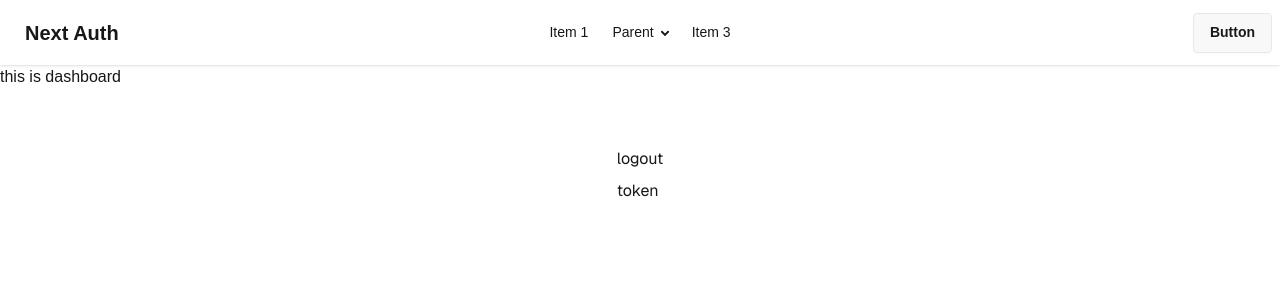
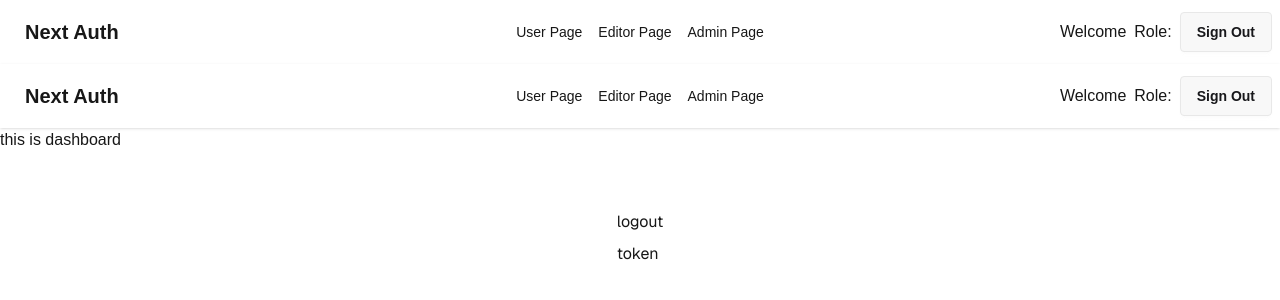
Before and after one commit to yusufyunuskaymaz/next-auth, a Next.js app: page /dashboard in a window 1280 px wide. Shown: the top 300 px of the page. Built offline with nearby package versions, Linux system fonts and the light colour scheme; no server answers.

Commit message:
refactor: move Navbar to layout-level with conditional rendering to avoid client-side hydration

```diff
--- /dev/null
+++ b/app/components/ConditionalNavbar.tsx
@@ -0,0 +1,24 @@
+"use client";
+
+import { usePathname } from "next/navigation";
+import Navbar from "./Navbar";
+import { signOut, useSession } from "next-auth/react";
+
+export default function ConditionalNavbar() {
+  const pathname = usePathname();
+
+  const hideNavbarRoutes = ["/login", "/register"];
+
+  if (hideNavbarRoutes.includes(pathname)) {
+    return null;
+  }
+
+  const { data } = useSession();
+  const user = data?.user;
+
+  const signOutApp = () => {
+    signOut({ callbackUrl: "/login" });
+  };
+
+  return <Navbar user={user} signOut={() => signOutApp()} />;
+}
--- a/app/components/Navbar.tsx
+++ b/app/components/Navbar.tsx
@@ -1,7 +1,6 @@
+import Link from "next/link";
 
-
-export default function Navbar() {
-
+export default function Navbar({ user, signOut }: any) {
   return (
     <div className="navbar bg-base-100 shadow-sm">
       <div className="navbar-start">
@@ -27,33 +26,10 @@ export default function Navbar() {
             tabIndex={0}
             className="menu menu-sm dropdown-content bg-base-100 rounded-box z-1 mt-3 w-52 p-2 shadow"
           >
-            <li>
-              <a>Item 1</a>
-            </li>
-            <li>
-              <a>Parent</a>
-              <ul className="p-2">
-                <li>
-                  <a>Submenu 1</a>
-                </li>
-                <li>
-                  <a>Submenu 2</a>
-                </li>
-              </ul>
-            </li>
-            <li>
-              <a>Item 3</a>
-            </li>
-          </ul>
-        </div>
-        <a className="btn btn-ghost text-xl">Next Auth</a>
-      </div>
-      <div className="navbar-center hidden lg:flex">
-        <ul className="menu menu-horizontal px-1">
-          <li>
-            <a>Item 1</a>
-          </li>
-          <li>
+           <Link href="/user">
+            <li>User Page</li>
+          </Link>
+          {/* <li>
             <details>
               <summary>Parent</summary>
               <ul className="p-2">
@@ -65,14 +41,55 @@ export default function Navbar() {
                 </li>
               </ul>
             </details>
+          </li> */}
+          <Link href="/editor">
+            <li>Editor Page</li>
+          </Link>
+          <Link href="/admin">
+          <li>
+            Admin Page
           </li>
+          </Link>
+          </ul>
+        </div>
+        <a href="/dashboard" className="btn btn-ghost text-xl">
+          Next Auth
+        </a>
+      </div>
+      <div className="navbar-center hidden lg:flex">
+        <ul className="menu menu-horizontal px-1 gap-4">
+          <Link href="/user">
+            <li>User Page</li>
+          </Link>
+          {/* <li>
+            <details>
+              <summary>Parent</summary>
+              <ul className="p-2">
+                <li>
+                  <a>Submenu 1</a>
+                </li>
+                <li>
+                  <a>Submenu 2</a>
+                </li>
+              </ul>
+            </details>
+          </li> */}
+          <Link href="/editor">
+            <li>Editor Page</li>
+          </Link>
+          <Link href="/admin">
           <li>
-            <a>Item 3</a>
+            Admin Page
           </li>
+          </Link>
         </ul>
       </div>
-      <div className="navbar-end">
-        <a className="btn">Button</a>
+      <div className="navbar-end flex gap-2">
+        <p>Welcome {user?.name}</p>
+        <p>Role: {user?.role}</p>
+        <a onClick={signOut} className="btn">
+          Sign Out
+        </a>
       </div>
     </div>
   );
--- a/app/layout.tsx
+++ b/app/layout.tsx
@@ -2,6 +2,8 @@ import type { Metadata } from "next";
 import { Geist, Geist_Mono } from "next/font/google";
 import "./globals.css";
 import { NextAuthProvider } from "./NextAuthProvider";
+import Navbar from "./components/Navbar";
+import ConditionalNavbar from "./components/ConditionalNavbar";
 
 const geistSans = Geist({
   variable: "--font-geist-sans",
@@ -29,6 +31,7 @@ export default function RootLayout({
         <body
           className={`${geistSans.variable} ${geistMono.variable} antialiased`}
         >
+          <ConditionalNavbar />
           {children}
         </body>
       </NextAuthProvider>
```
